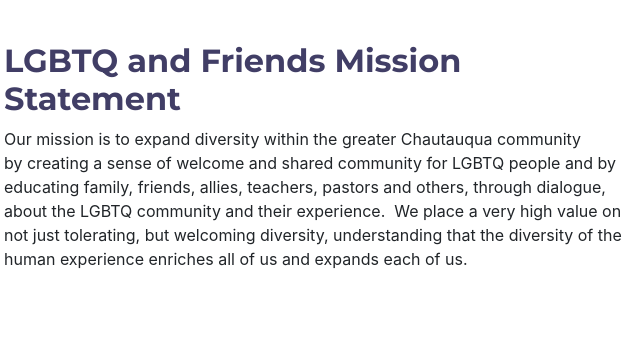
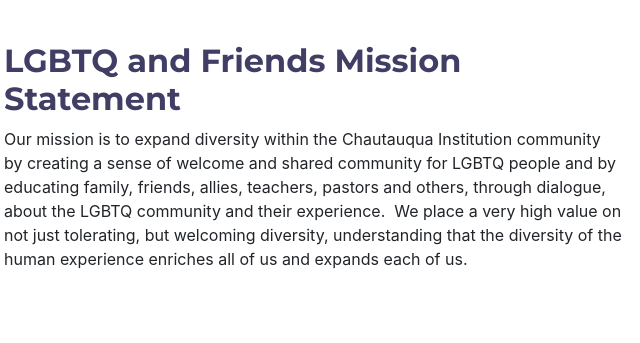
Before and after one commit to clayreimann/chq-lgbt-site, a website with bundled scripts: page index.html in a window 1280 px wide. Shown: the part 878-1221 px from the top of the page, 556-1196 px from the left. Built offline with nearby package versions, Linux system fonts and the light colour scheme; files whose address does not match are found by name.

Commit message:
Update index.html
Changed Mission Statement

```diff
--- a/index.html
+++ b/index.html
@@ -89,7 +89,7 @@
             <div class="about-content">
               <h2>LGBTQ and Friends Mission Statement</h2>
               <p>
-                Our mission is to expand diversity within the greater Chautauqua community
+                Our mission is to expand diversity within the Chautauqua Institution community
                 by creating a sense of welcome and shared community for LGBTQ people and by
                 educating family, friends, allies, teachers, pastors and others, through
                 dialogue, about the LGBTQ community and their experience.  We place a very
```
